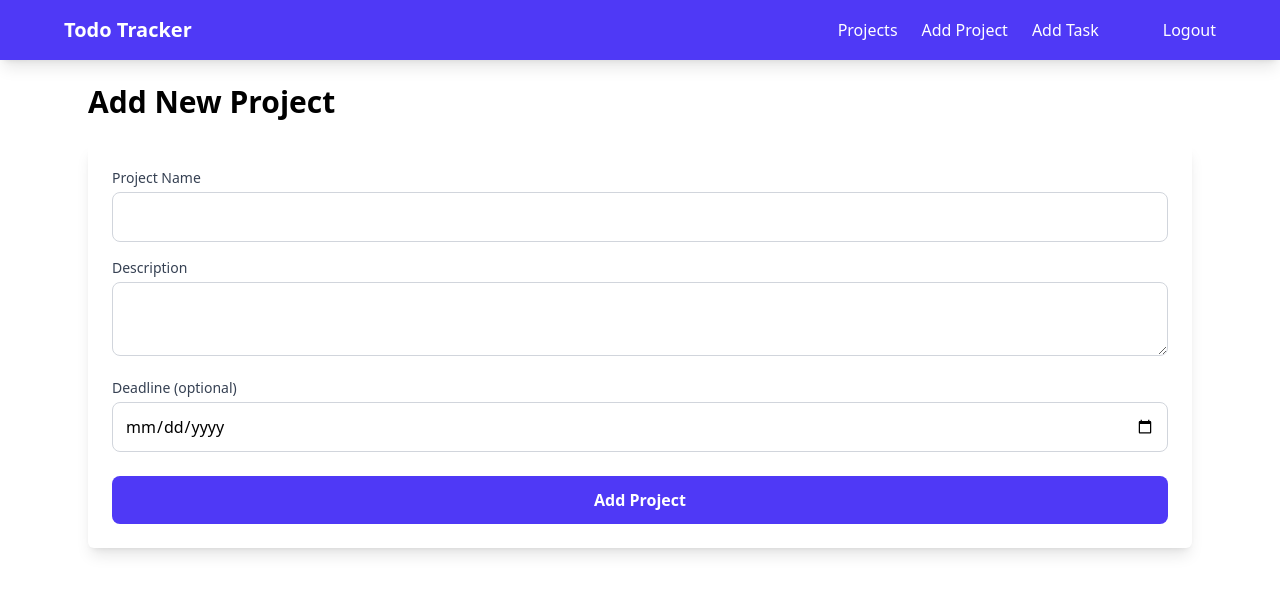
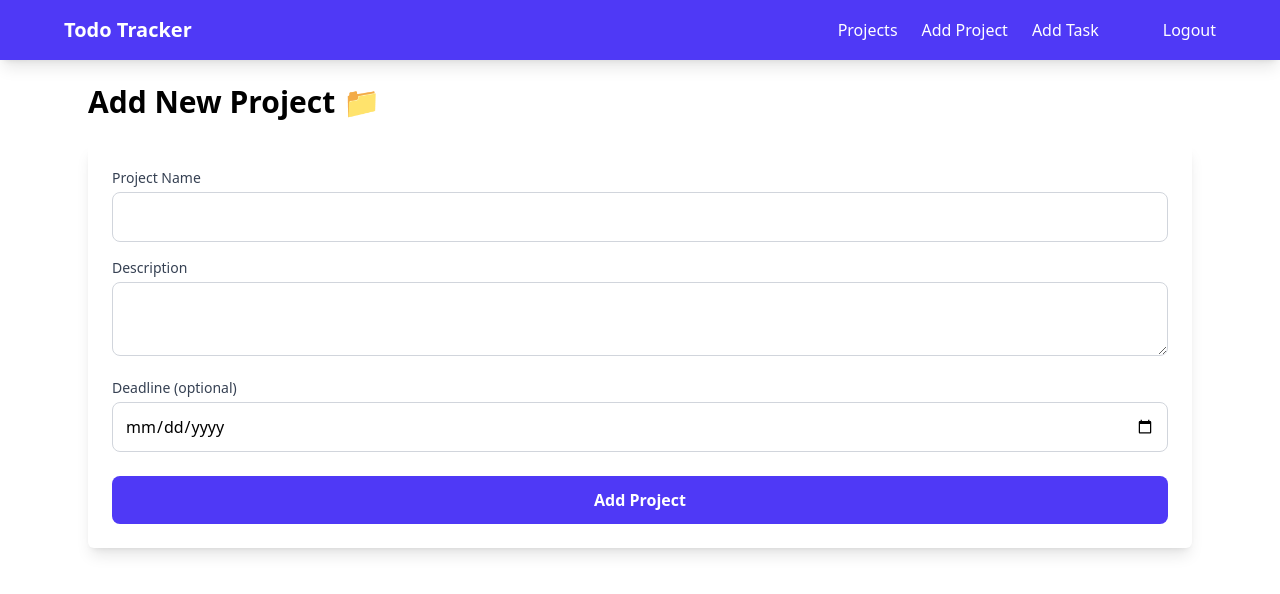
Before and after one commit to Ammar942/TodoTracker, a Vue app in the folder client-side/project-tracker/: page /add-project in a window 1280 px wide. Shown: the top 594 px of the page. Built offline with nearby package versions, Linux system fonts and the light colour scheme; sample sign-in values are in the browser's storage.

Commit message:
feat: enhance ui

```diff
--- a/client-side/project-tracker/src/views/AddprojectView.vue
+++ b/client-side/project-tracker/src/views/AddprojectView.vue
@@ -1,55 +1,7 @@
-<!-- <template>
-  <div>
-    <div class="max-w-6xl mx-auto p-6">
-      <h2 class="text-3xl font-semibold mb-6">Add New Project</h2>
-      <form
-        @submit.prevent="handleSubmit"
-        class="bg-white p-6 rounded-md shadow-lg"
-      >
-        <div class="mb-4">
-          <label for="name" class="block text-sm font-medium text-gray-700"
-            >Project Name</label
-          >
-          <input
-            type="text"
-            id="name"
-            v-model="project.name"
-            required
-            class="w-full p-3 mt-1 border border-gray-300 rounded-lg focus:outline-none focus:ring-2 focus:ring-indigo-500"
-          />
-          <div v-if="message">
-            <p class="text-red-500 text-sm mt-2">{{ message }}</p>
-          </div>
-        </div>
-
-        <div class="mb-4">
-          <label
-            for="description"
-            class="block text-sm font-medium text-gray-700"
-            >Description</label
-          >
-          <textarea
-            id="description"
-            v-model="project.description"
-            required
-            class="w-full p-3 mt-1 border border-gray-300 rounded-lg focus:outline-none focus:ring-2 focus:ring-indigo-500"
-          ></textarea>
-        </div>
-
-        <button
-          type="submit"
-          class="w-full p-3 bg-indigo-600 text-white font-semibold rounded-lg hover:bg-indigo-700 focus:outline-none focus:ring-2 focus:ring-indigo-500"
-        >
-          Add Project
-        </button>
-      </form>
-    </div>
-  </div>
-</template> -->
 <template>
   <div>
     <div class="max-w-6xl mx-auto p-6">
-      <h2 class="text-3xl font-semibold mb-6">Add New Project</h2>
+      <h2 class="text-3xl font-semibold mb-6">Add New Project 📁</h2>
       <form
         @submit.prevent="handleSubmit"
         class="bg-white p-6 rounded-md shadow-lg"
--- a/client-side/project-tracker/src/views/AddtaskView.vue
+++ b/client-side/project-tracker/src/views/AddtaskView.vue
@@ -1,7 +1,7 @@
 <template>
   <div>
     <div class="max-w-4xl mx-auto p-6">
-      <h2 class="text-3xl font-semibold mb-6">Add New Task</h2>
+      <h2 class="text-3xl font-semibold mb-6">Add New Task 📝</h2>
 
       <form
         @submit.prevent="handleSubmit"
--- a/client-side/project-tracker/src/views/HomeView.vue
+++ b/client-side/project-tracker/src/views/HomeView.vue
@@ -1,7 +1,7 @@
 <template>
   <div>
     <div class="max-w-6xl mx-auto p-6">
-      <h2 class="text-3xl font-semibold mb-6">Projects</h2>
+      <h2 class="text-3xl font-semibold mb-6">📁 Projects</h2>
 
       <template v-if="projects">
         <div v-if="projects.length > 0">
@@ -11,7 +11,7 @@
             class="bg-white p-4 mb-4 rounded-md shadow-lg"
           >
             <div
-              class="border p-4 rounded hover:bg-gray-100 flex justify-between items-start"
+              class="p-4 rounded hover:bg-gray-100 flex justify-between items-start"
             >
               <RouterLink
                 :to="`/projects/${project._id}`"
```
